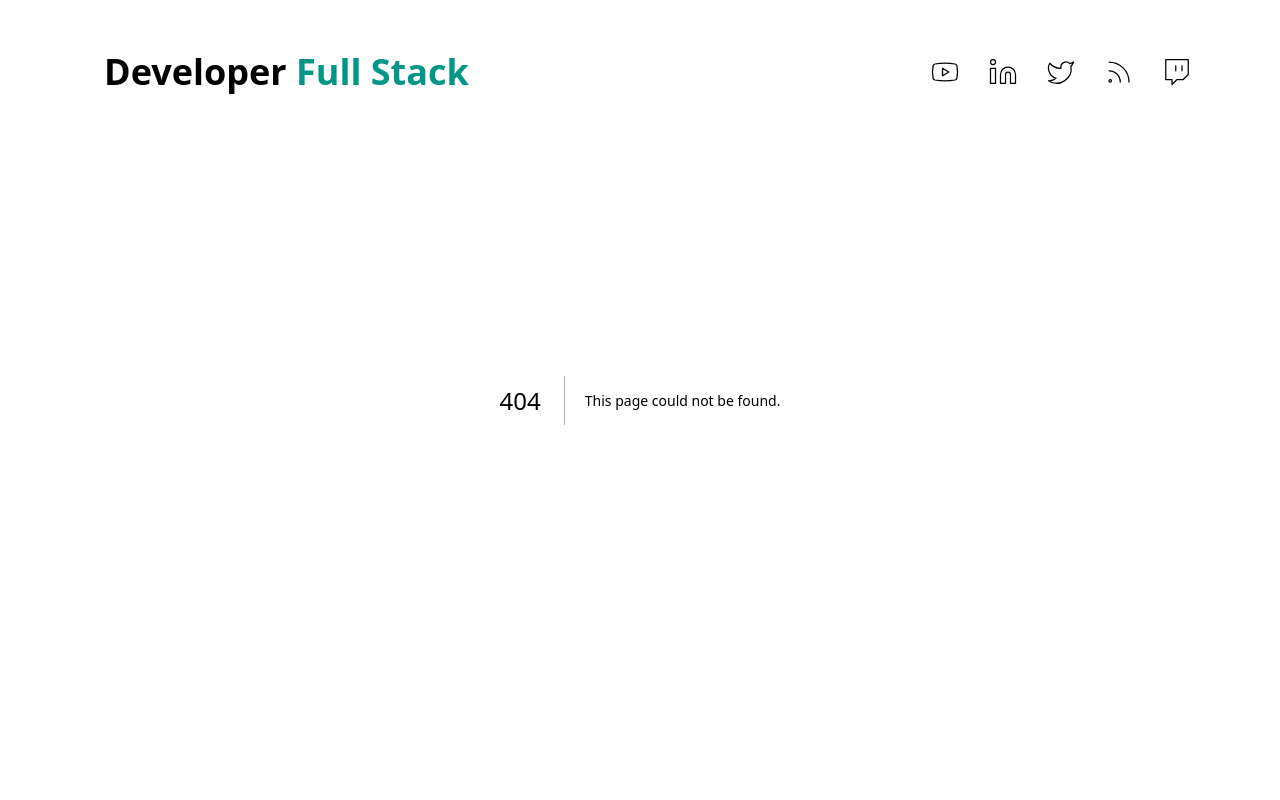
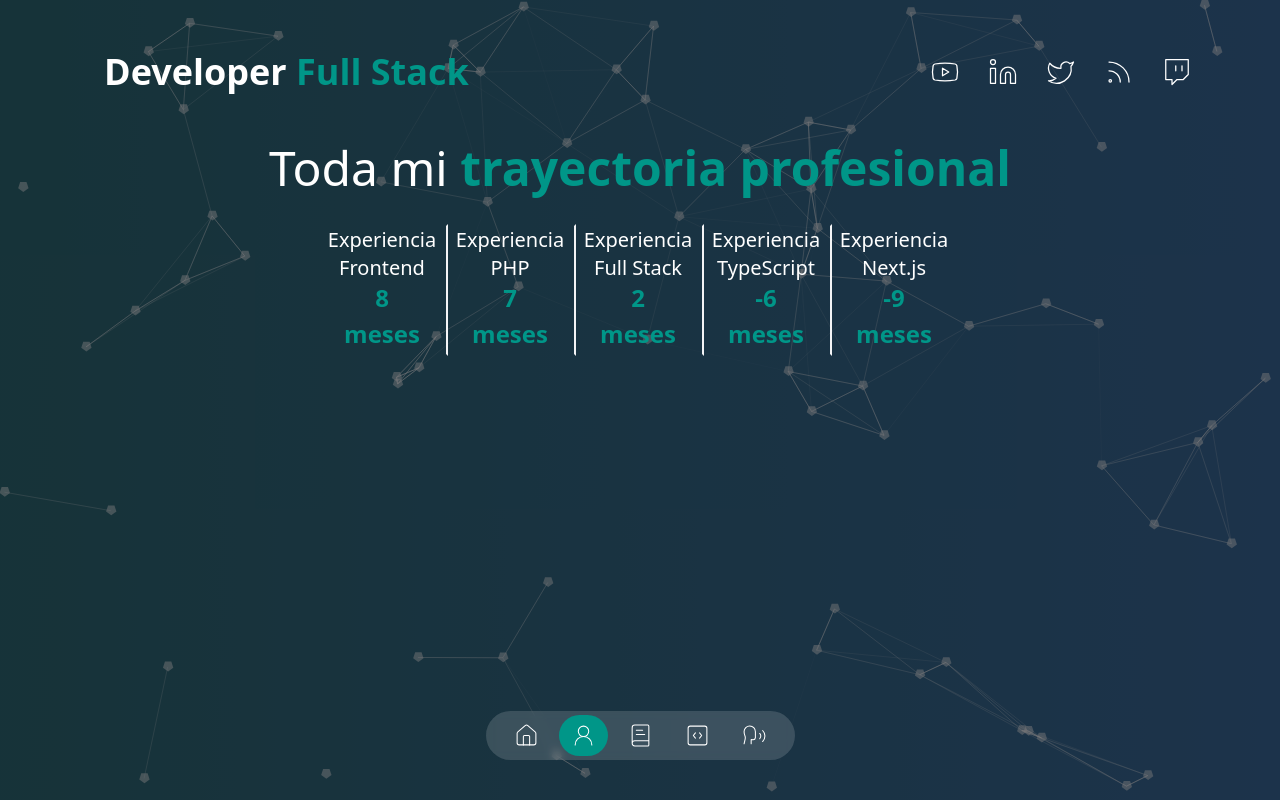
Before and after one commit to maxi-gartner/porfolio, a Next.js app: page /aboutMe in a window 1280 px wide. Before the commit this address had no page. Built offline with nearby package versions, Linux system fonts and the light colour scheme.

Commit message:
primera parte de aboutMe terminado

```diff
--- /dev/null
+++ b/app/(routes)/aboutMe/page.tsx
@@ -0,0 +1,26 @@
+import TransitionPage from "@/components/transition-page";
+import { CoverParticles } from "@/components/cover-particles";
+import ContainerPage from "@/components/container";
+import CounterServices from "@/components/counterServices";
+
+const PageAboutMe = () => {
+  return (
+    <>
+      <TransitionPage />
+      <div className="flex min-h-[100vh] h-full bg-no-repeat bg-gradient-cover">
+        <CoverParticles />
+        <ContainerPage>
+          <h1 className="text-2xl leading-tight text-center md:text-left md:text-5xl">
+            Toda mi{" "}
+            <span className="font-bold text-secondary">
+              trayectoria profesional
+            </span>
+          </h1>
+          <CounterServices />
+        </ContainerPage>
+      </div>
+    </>
+  );
+};
+
+export default PageAboutMe;
--- /dev/null
+++ b/components/container.tsx
@@ -0,0 +1,16 @@
+interface ContainerProps {
+  children: React.ReactNode;
+}
+
+const ContainerPage = (props: ContainerProps) => {
+  const { children } = props;
+  return (
+    <div className="z-20 w-full bg-darkBg/60 pt-28 md:pt-20">
+      <div className="w-full max-w-6xl px-4 pb-16 mx-auto mt-16 md:pb-0 md:px-6 flex flex-col justify-center items-center">
+        {children}
+      </div>
+    </div>
+  );
+};
+
+export default ContainerPage;
--- /dev/null
+++ b/components/counterServices.tsx
@@ -0,0 +1,95 @@
+"use client";
+
+import { dataCounter } from "@/data";
+import { calculateExperience } from "../data";
+import CountUp from "react-countup";
+import { useState } from "react";
+import { useEffect } from "react";
+
+const counterServices = () => {
+  return (
+    <div className="flex flex-wrap max-w-3xl mx-auto my-8 w-full justify-center">
+      {dataCounter.map((item) => {
+        const { years, months } = calculateExperience(item.startDate);
+        const totalMonths = years * 12 + months;
+        const [countComplete, setCountComplete] = useState(false);
+        const [countValue, setCountValue] = useState("—"); // Estado para mostrar el guion
+
+        useEffect(() => {
+          // Iniciar el conteo después de un breve retraso
+          const timer = setTimeout(() => {
+            setCountValue(totalMonths.toString());
+          }, 1000); // Cambia a "totalMonths" después de 1 segundo
+
+          return () => clearTimeout(timer); // Limpiar el timer al desmontar
+        }, [totalMonths]);
+
+        return (
+          <div
+            key={item.id}
+            className={`${
+              item.lineRight &&
+              "border-2 border-transparent md:border-e-gray-100 pr-4"
+            } ${
+              item.lineRight === false ? "border-2 border-transparent pr-4" : ""
+            } flex flex-col items-center text-center w-full md:w-1/6 px-3`}
+          >
+            <h3 className="text-lg md:text-xl">
+              Experiencia<span className="md:block">{item.text}</span>
+            </h3>
+            <p className="flex mb-1 text-xl md:text-2xl font-extrabold text-secondary flex-col">
+              {countComplete ? (
+                <span>
+                  {years > 0 && months > 0 ? (
+                    <span>
+                      {years} año{years > 1 ? "s" : ""} y{" "}
+                      {months === 1 ? `${months} mes` : `${months} meses`}
+                    </span>
+                  ) : years > 0 ? (
+                    <span>
+                      {years}
+                      <br /> año{years > 1 ? "s" : ""}
+                    </span>
+                  ) : (
+                    <span>
+                      {months === 1 ? (
+                        <>
+                          {months}
+                          <br /> mes
+                        </>
+                      ) : months === 0 ? (
+                        ""
+                      ) : (
+                        <>
+                          {months}
+                          <br /> meses
+                        </>
+                      )}
+                    </span>
+                  )}
+                </span>
+              ) : (
+                <>
+                  {countValue === "—" ? ( // Mostrar el guion mientras espera
+                    <span>{countValue}</span>
+                  ) : (
+                    <CountUp
+                      end={totalMonths}
+                      duration={20}
+                      onEnd={() => setCountComplete(true)}
+                    />
+                  )}
+                  <span className="mt-1">
+                    {totalMonths === 1 ? "mes" : "meses"}
+                  </span>
+                </>
+              )}
+            </p>
+          </div>
+        );
+      })}
+    </div>
+  );
+};
+
+export default counterServices;
--- a/data.tsx
+++ b/data.tsx
@@ -70,7 +70,7 @@ export const itemsNavbar = [
     id: 2,
     title: "User",
     icon: <UserRound size={25} color="#fff" strokeWidth={1} />,
-    link: "/about-me",
+    link: "/aboutMe",
   },
   {
     id: 3,
@@ -213,35 +213,53 @@ export const dataAboutPage = [
     date: "Mar 2018",
   },
 ];
+export function calculateExperience(startDate: Date): {
+  years: number;
+  months: number;
+} {
+  const currentDate = new Date();
+
+  let years = currentDate.getFullYear() - startDate.getFullYear();
+  let months = currentDate.getMonth() - startDate.getMonth();
+
+  if (months < 0) {
+    years--;
+    months += 12;
+  }
+
+  return { years, months };
+}
 
 export const dataCounter = [
   {
     id: 0,
-    endCounter: 10,
-    text: "Años de experiencia",
+    startDate: new Date(2022, 8), // Frontend desde septiembre 2022
+    text: "Frontend",
     lineRight: true,
-    lineRightMobile: true,
   },
   {
     id: 1,
-    endCounter: 80,
-    text: "Clientes satisfechos",
+    startDate: new Date(2022, 9), // PHP desde octubre 2022
+    text: "PHP",
     lineRight: true,
-    lineRightMobile: false,
   },
   {
     id: 2,
-    endCounter: 220,
-    text: "Proyectos finalizados",
+    startDate: new Date(2023, 3), // Full Stack desde abril 2023
+    text: "Full Stack",
     lineRight: true,
-    lineRightMobile: true,
   },
   {
     id: 3,
-    endCounter: 30,
-    text: "Premios ganadores",
+    startDate: new Date(2024, 2), // TypeScript desde junio 2024
+    text: "TypeScript",
+    lineRight: true,
+  },
+  {
+    id: 4,
+    startDate: new Date(2024, 5), // Next.js desde junio 2024
+    text: "Next.js",
     lineRight: false,
-    lineRightMobile: false,
   },
 ];
 
--- a/package.json
+++ b/package.json
@@ -15,6 +15,7 @@
     "lucide-react": "^0.453.0",
     "next": "14.2.15",
     "react": "^18",
+    "react-countup": "^6.5.3",
     "react-dom": "^18",
     "react-icons": "^5.3.0",
     "react-tsparticles": "^2.12.2",
```
Also changed, not shown: 1 other file (tests, documents, lock files or other folders).
